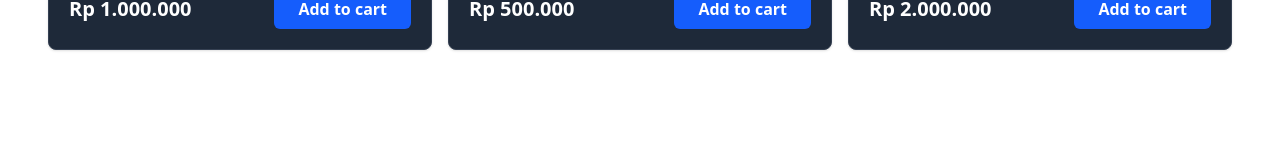
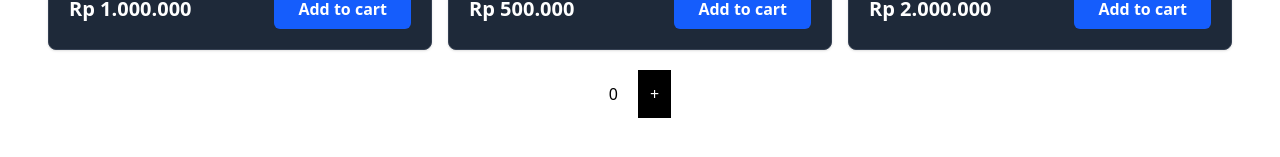
Before and after one commit to NovanR/Latihan_React, a React (Vite) app: page /products in a window 1280 px wide. Shown: the part 607-764 px from the top of the page. Built offline with nearby package versions, Linux system fonts and the light colour scheme.

Commit message:
Stateless component

```diff
--- /dev/null
+++ b/src/components/Fragments/Counter.jsx
@@ -0,0 +1,27 @@
+import React from "react";
+
+class Counter extends React.Component {
+  constructor(props) {
+    super(props);
+    this.state = {
+      count: 0,
+    };
+  }
+  render() {
+    return (
+      <div className="flex items-center">
+        <h1 className="mr-5">{this.state.count}</h1>
+        <button
+          className="bg-black text-white p-3"
+          onClick={() => {
+            this.setState({ count: this.state.count + 1 });
+          }}
+        >
+          +
+        </button>
+      </div>
+    );
+  }
+}
+
+export default Counter;
--- a/src/pages/products.jsx
+++ b/src/pages/products.jsx
@@ -1,6 +1,7 @@
 import { Fragment } from "react";
 import CardProduct from "../components/Fragments/CardProduct";
 import Button from "../components/Elements/Button";
+import Counter from "../components/Fragments/Counter";
 
 const Products = [
   {
@@ -56,6 +57,9 @@
           </CardProduct>
         ))}
       </div>
+      <div className="flex w-full justify-center">
+        <Counter></Counter>
+      </div>
     </Fragment>
   );
 };
```
